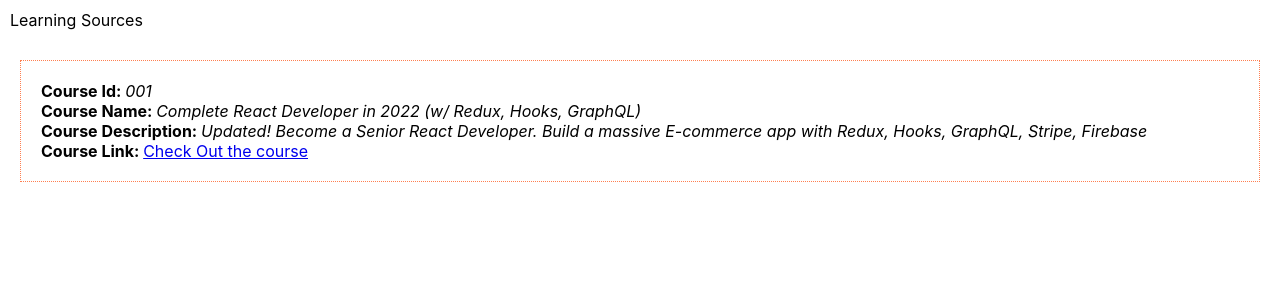
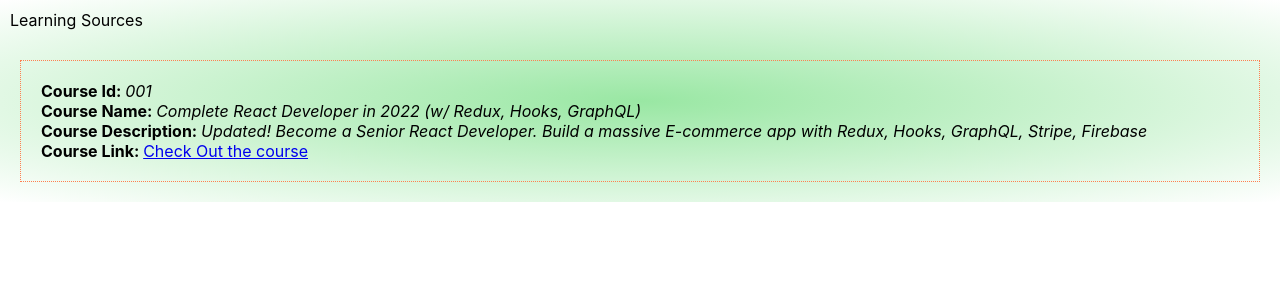
Before and after one commit to Kuldeep-Kumar-Sharma/hacktoberfest-learning-challenge, a React (Create React App) app: page / in a window 1280 px wide. Shown: the top 300 px of the page. Built offline with nearby package versions, Linux system fonts and the light colour scheme.

Commit message:
styles suggestions

```diff
--- a/src/App.css
+++ b/src/App.css
@@ -1,6 +1,7 @@
 .container {
   display: flex; /* or inline-flex */
   flex-flow: column;
+  background-image: radial-gradient(#99e7a3, #fff);
 }
 
 .header {
```
